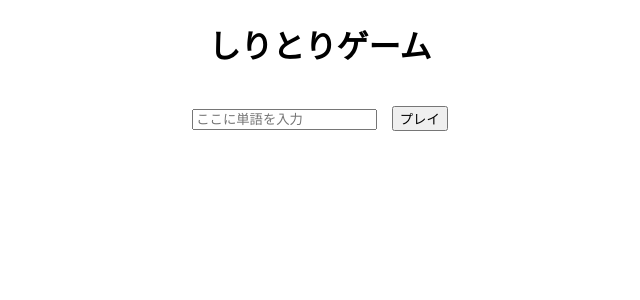
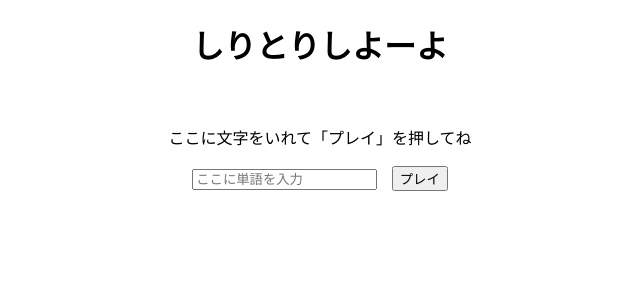
Before and after one commit to yama-kiyo/shiritori, a Flask app: page / in a window 1280 px wide. Shown: the top 300 px of the page, without its empty margins (320-960 px from the left). Run offline with Flask 3, Linux system fonts and the light colour scheme.

Commit message:
Update index.html

```diff
--- a/templates/index.html
+++ b/templates/index.html
@@ -3,7 +3,7 @@
 <html lang="ja">
 <head>
     <meta charset="UTF-8">
-    <title>しりとりゲーム</title>
+    <title>しりとりしよーよ</title>
     <style>
         body {
             font-family: Arial, sans-serif;
@@ -21,7 +21,9 @@
     </style>
 </head>
 <body>
-    <h1>しりとりゲーム</h1>
+    <h1>しりとりしよーよ</h1><BR>
+    <BR>
+    ここに文字をいれて「プレイ」を押してね<BR>
     <input type="text" id="wordInput" placeholder="ここに単語を入力">
     <button id="playButton">プレイ</button>
     <div id="gameResult"></div>
```
